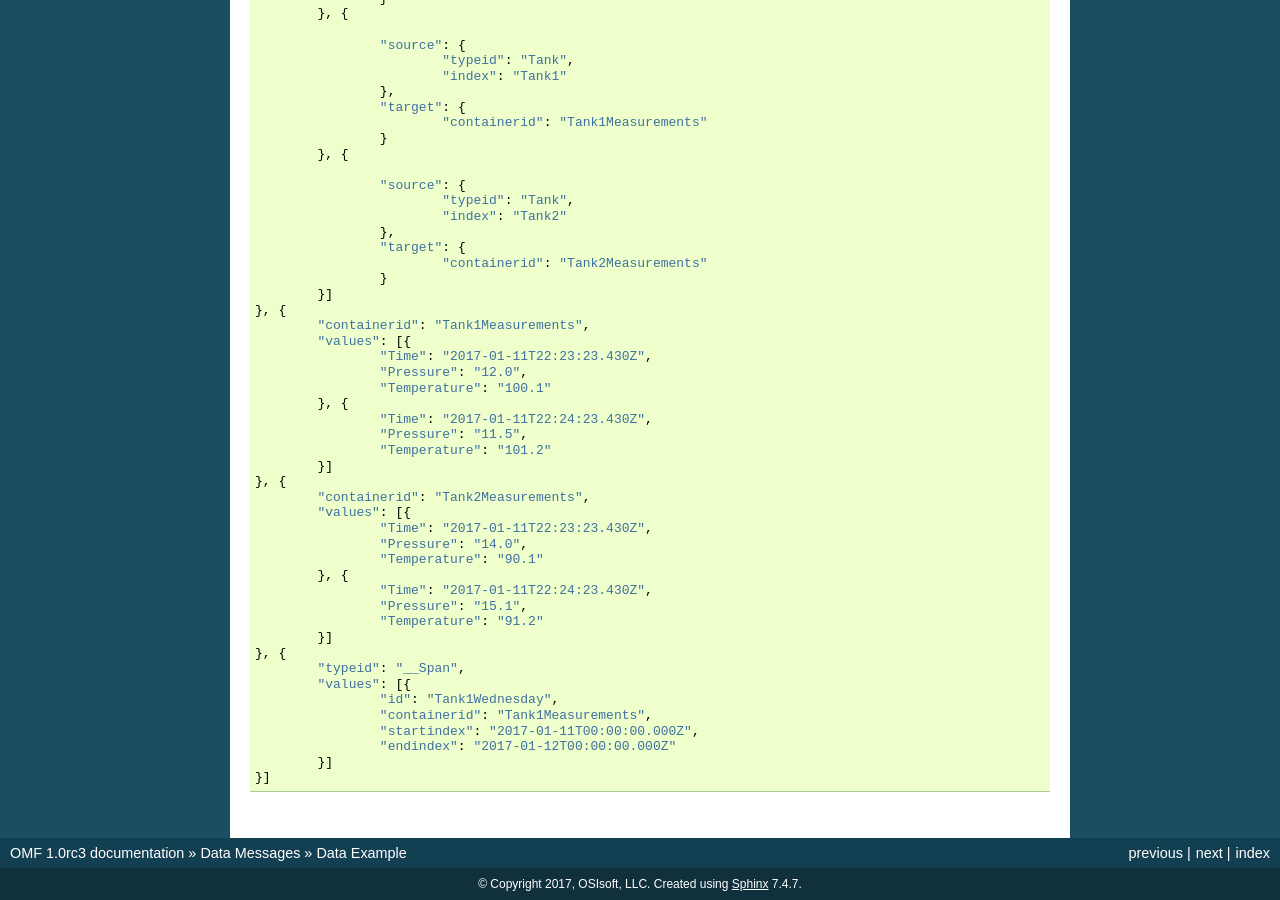
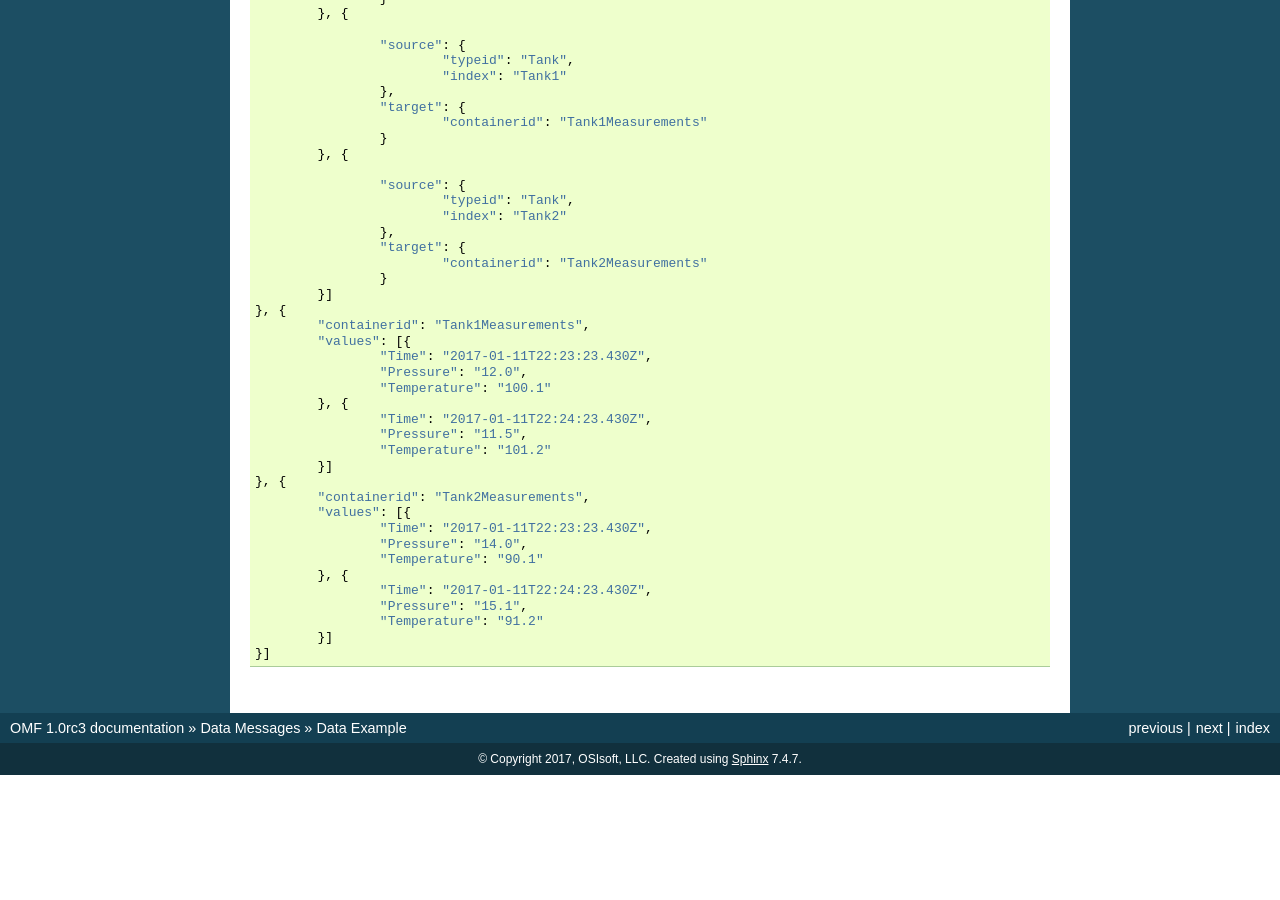
Before and after one commit to AVEVA/OMF-Docs, a Sphinx documentation site: the page built from docs/Data_Msg_Sample.rst, in a window 1280 px wide and 900 px high, scrolled down 895 px. Built offline with Sphinx 7.4.7, drawn with Linux system fonts in a browser that asks for light colours; after the commit the page ends 1670 px from its top, so only the background shows below that.

Commit message:
removed Span

```diff
--- a/docs/Data_Msg_Sample.rst
+++ b/docs/Data_Msg_Sample.rst
@@ -96,12 +96,4 @@ Data Example
 			"Pressure": "15.1",
 			"Temperature": "91.2"
 		}]
-	}, {
-		"typeid": "__Span",
-		"values": [{
-			"id": "Tank1Wednesday",
-			"containerid": "Tank1Measurements",
-			"startindex": "2017-01-11T00:00:00.000Z",
-			"endindex": "2017-01-12T00:00:00.000Z"
-		}]
 	}]
--- a/docs/Link_Type.rst
+++ b/docs/Link_Type.rst
@@ -16,9 +16,9 @@ Each ``source`` and ``target`` object has the following keywords:
 Name                Value
 =================== ======================================
 ``typeid``          Optional id of the type. If omitted,
-                    group is expected.
+                    containerid is expected.
 ``containerid``     Optional id of the container. If
-                    omitted, type is expected.
+                    omitted, typeid is expected.
 ``typeversion``     Optional version of the type to be
                     linked to or from. If omitted
                     version 1.0.0.0 is assumed.
--- a/docs/Type_Messages.rst
+++ b/docs/Type_Messages.rst
@@ -20,7 +20,7 @@ Name                Value
 ``properties``      Key-value pairs defining the properties of the Type.
 =================== =============================
 
-The ``id`` cannot begin with the character sequence __. This is reserved for predefined Types. Currently supported predefined Types are __Link and __Span.
+The ``id`` cannot begin with the character sequence __. This is reserved for predefined Types. One currently supported predefined Type is __Link.
 
 A ``static`` classification represents metadata describing a device being observed and should be used to capture data that is descriptive and relatively unchanging. A ``dynamic`` classification represents observed or calculated measurements taken from a device.
 
@@ -33,6 +33,5 @@ Each property may have an optional friendly name and description specified by th
 .. toctree::
 
    Link_Type
-   Span_Type
    Property_Types_and_Formats
    Type_Msg_Sample
```
Also changed, not shown: docs/Span_Type.rst (deleted, +0 -14 lines).
